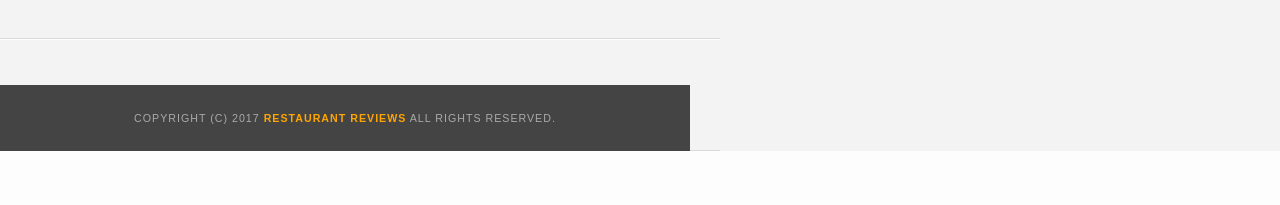
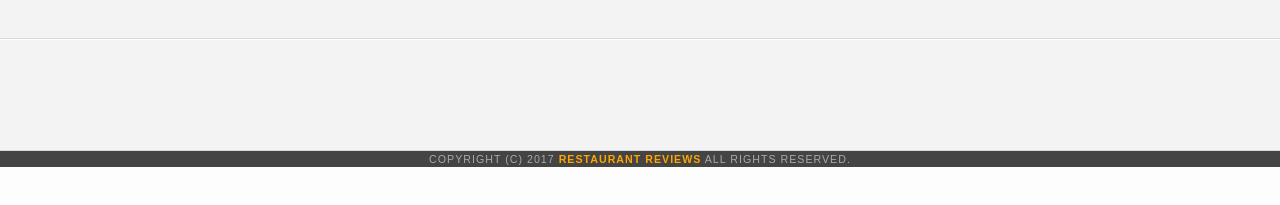
Before and after one commit to Azure7x/restaurant-reviews-stage-1, a plain HTML site: page restaurant.html in a window 1280 px wide. Shown: the part 533-738 px from the top of the page. Drawn offline with nearby package versions, Linux system fonts and the light colour scheme.

Commit message:
adjust detail footer

```diff
--- a/css/styles.css
+++ b/css/styles.css
@@ -71,7 +71,7 @@ nav h1 a {
     background-color: #eee;
     font-size: 17px;
     margin: 0;
-    width: calc(50% - 80px);
+    /* width: calc(50% - 80px); */
 }
 
 /* Display list items side by side */
@@ -262,9 +262,10 @@ nav h1 a {
   width: 100%;
 }
 .inside #footer {
-  bottom: 0;
-  position: absolute;
-  width: 50%;
+  /* bottom: 0;
+  position: absolute; */
+	padding: 0px;
+  width: 100%;
 }
 #restaurant-name {
   color: #f18200;
@@ -299,7 +300,7 @@ nav h1 a {
   border-bottom: 1px solid #d9d9d9;
   border-top: 1px solid #fff;
   padding: 40px 40px 30px;
-  width: 50%;
+  width: calc(100% - 80px);
 }
 #reviews-container {
   padding: 30px 40px 80px;
@@ -331,4 +332,5 @@ nav h1 a {
 }
 #restaurant-hours td {
   color: #666;
+	table-layout: fixed;
 }
```
